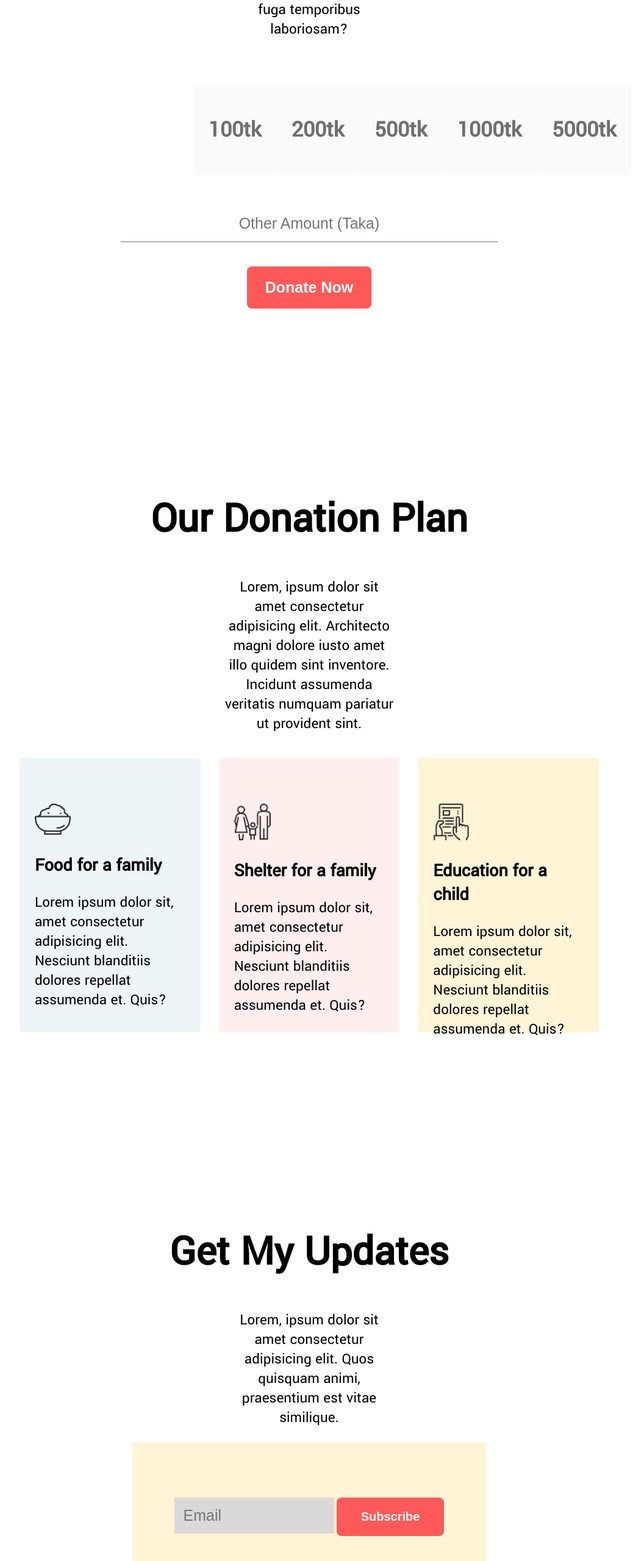
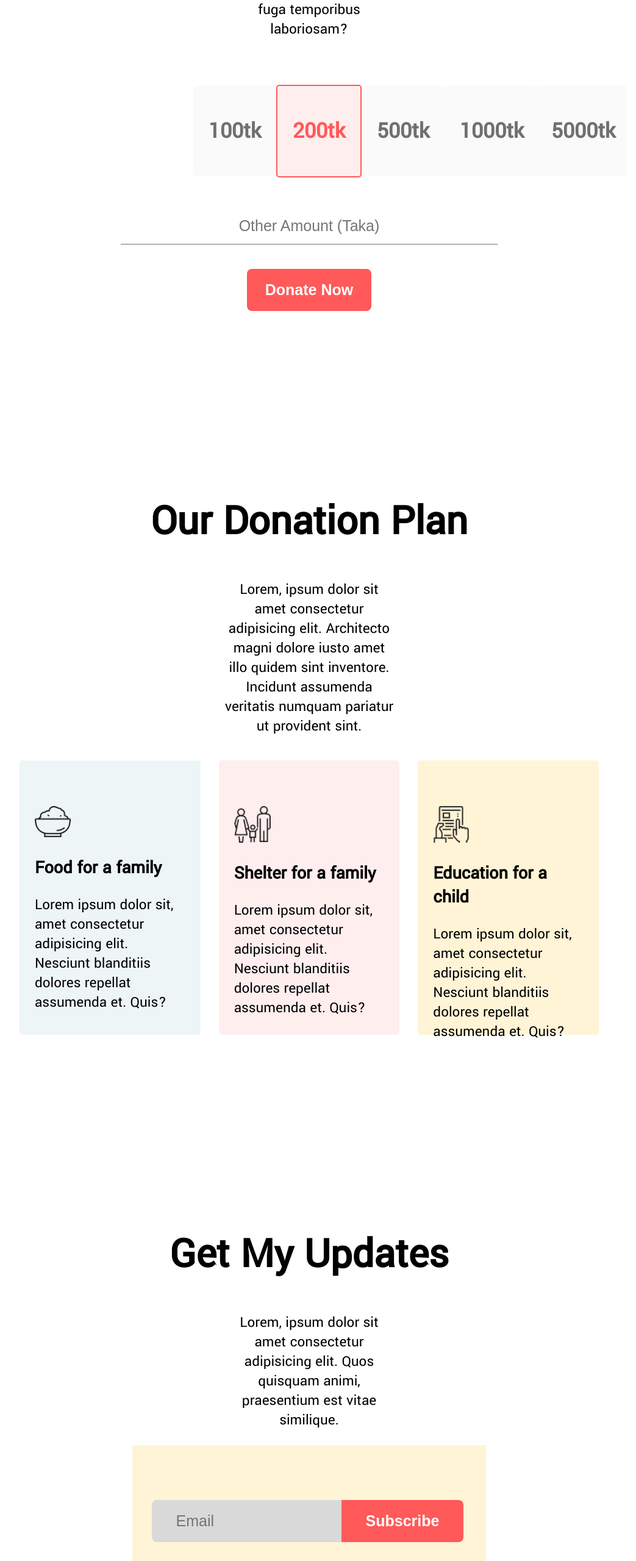
Before and after one commit to Mehedi53423/Help-People, a plain HTML site: page index.html in a window 1280 px wide. Shown: the part 1580-4140 px from the top of the page at 61% size, without its empty margins (133-1176 px from the left). Drawn offline with Linux system fonts and the light colour scheme.

Commit message:
third commit

```diff
--- a/index.html
+++ b/index.html
@@ -27,7 +27,7 @@
             <div class="boxStyle1">
                 <h2>100tk</h2>
             </div>
-            <div class="boxStyle1">
+            <div class="boxStyle1" id="activeBox">
                 <h2>200tk</h2>
             </div>
             <div class="boxStyle1">
--- a/style.css
+++ b/style.css
@@ -1,12 +1,15 @@
 *{
     margin: 0;
+}
+
+body{
+    font-family: 'Yantramanav', sans-serif;
 }
 
 .textStyle1{
     color: white;
     text-align: center;
     padding: 150px;
-    font-family: 'Yantramanav', sans-serif;
 }
 
 .textStyle1 h1{
@@ -39,7 +42,6 @@ button{
 .textStyle2{
     text-align: center;
     padding: 150px;
-    font-family: 'Yantramanav', sans-serif;
 }
 
 .textStyle2 h1{
@@ -65,6 +67,13 @@ button{
     font-size: 25px;
     font-weight: bold;
     border-radius: 5px;
+    width: 100px;
+}
+
+#activeBox{
+    background-color: #FFEEEE;
+    color: #FF5959;
+    border: 2px solid #FF5959;
 }
 
 .textStyle2 input{
@@ -82,7 +91,6 @@ button{
 .textStyle3{
     text-align: center;
     padding: 150px;
-    font-family: 'Yantramanav', sans-serif;
 }
 
 .thirdSecHeader{
@@ -130,7 +138,7 @@ footer{
 }
 
 footer h1{
-    font-size: 35px;
+    font-size: 45px;
     color: #FF5959;
     padding: 50px;
     font-family: 'Lobster Two', cursive;
@@ -140,6 +148,7 @@ footer p{
     font-size: 20px;
     color: white;
     padding-bottom: 50px;
+    font-family: 'Yantramanav', sans-serif;
 }
 
 .gridHeader{
@@ -159,12 +168,14 @@ footer p{
 #subBtn{
     color: white;
     background-color: #FF5959;
-    font-size: 20px;
+    font-size: 25px;
     font-weight: bold;
     padding: 20px 40px;
-    border-radius: 8px;
+    border-radius: 0 8px 8px 0;
     cursor: pointer;
     border: 0px;
+    position: relative;
+    left: -5px;
 }
 
 .subSecStyle{
@@ -184,4 +195,6 @@ footer p{
     font-size: 25px;
     text-align: left;
     background-color: #D9D9D9;
+    padding: 20px 40px;
+    border-radius: 8px 0 0 8px;
 }
```
